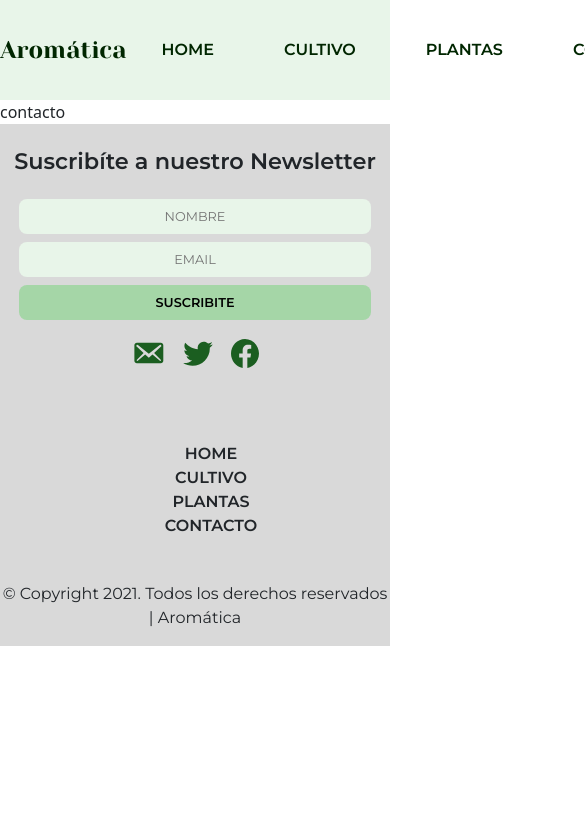
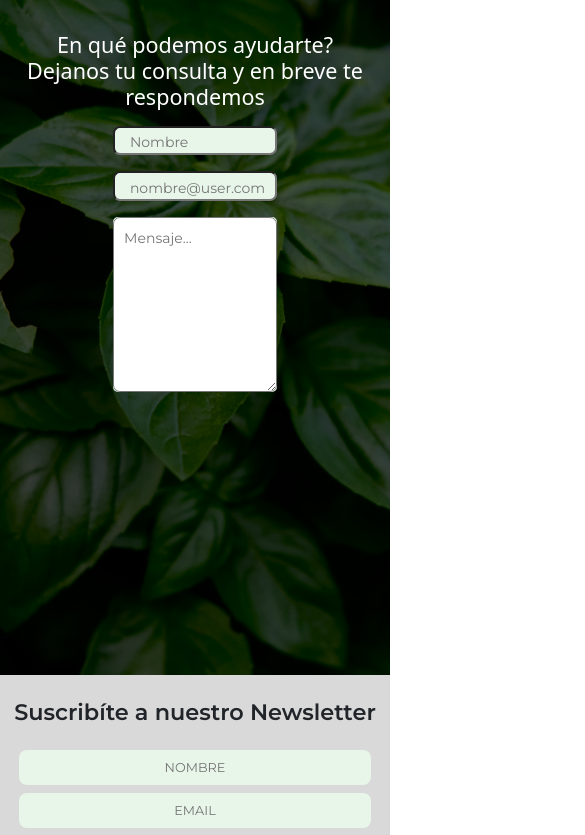
Before and after one commit to BrajhanLop/AromaticsApp, a React (Vite) app: page /contacto in a window 390 px wide. Shown: the top 835 px of the page, 585 px wide, since content can reach past the window. Built offline with nearby package versions, Linux system fonts and the light colour scheme.

Commit message:
corregir estructura

```diff
--- /dev/null
+++ b/src/components/styles/contacto.css
@@ -0,0 +1,120 @@
+form{
+    font-family: "Montserrat";
+    font-size: 14px;
+    display: flex;
+    flex-direction: column;
+    align-items: center;
+    width: 60%;
+}
+.contactContainer{
+    display: flex;
+    align-items: center;
+    flex-direction: column;
+    background-image: url(../../images/Fondo_Contacto.png);
+    background-position: center center;
+    background-attachment: fixed;
+    background-size: cover;
+    height: 80vh;
+}
+
+.contactTitle{
+    color: white;
+    text-align: center;
+    padding-top: 2rem;
+}
+
+.formContact{
+    display: flex;
+    justify-content: center;
+    width: 40%;
+}
+
+.input{
+    margin: 1rem 0.5rem;
+    width: 100%;
+    padding: 0.5rem;
+    border-radius: 7px;
+    text-align: start;
+}
+.textArea{
+    display: flex;
+    justify-content: center;
+    width: 100%;
+    margin: 0 3rem;
+}
+.inputText{
+
+    padding-left: 0.5rem;
+    padding: 0.5rem 2rem;
+    border-radius: 7px;
+    text-align: start;
+    width: 40%;
+}
+
+@media (max-width: 360px) {
+    .formContact{
+       flex-direction: column;
+       align-items: center;
+    }
+    .input{
+        width: 78%;
+        margin: 0.5rem 0.5rem;
+        padding-left: 0.5rem;
+    }
+    .input::placeholder{
+        text-align: start;
+        padding-left: 0%;
+    }
+    .textArea{
+        width: 70%;
+        align-items: center;
+        margin-top: 0.5rem;
+    }
+    form{
+        display: flex;
+        flex-direction: column;
+        align-items: center;
+    }
+ }
+
+
+@media (max-width: 992px) {
+    .formContact{
+        width: 70%;
+       flex-direction: column;
+       align-items: center;
+    }
+    .input{
+        width: 100%;
+        margin: 0.5rem 0;
+        padding: 0.3rem;
+        padding-right: 0.3rem;
+        padding-left: 0.3rem;
+        padding-bottom: 0rem;
+        border-radius: 7px;
+        text-align: start;
+        background-color: #E8F5E9;
+    }
+    .input::placeholder{
+        padding: 10px;
+    }
+    .textArea{
+        width: 70%;
+        align-items: center;
+        margin-top: 0.5rem;
+        background-color: #E8F5E9;
+        border-radius: 5px;
+    }
+    .inputText{
+        width: 100%;
+        padding-left: 0.3rem;
+        padding: 0 0.3rem;
+        max-height: 175px;
+        padding: 10px;
+    }
+    form{
+        display: flex;
+        flex-direction: column;
+        align-items: center;
+    }
+ }
--- a/src/pages/contacto/Contacto.jsx
+++ b/src/pages/contacto/Contacto.jsx
@@ -1,11 +1,34 @@
-import React from 'react';
+import React, { useState} from 'react';
+import "../../components/styles/contacto.css";
+
 
 const Contacto = () => {
+
+    const [name, setName] = useState('');
+    const [user, setUser] = useState('');
+
     return (
-        <div>
-            contacto
+        <div className='contactContainer'>
+            <h4 className='contactTitle'>En qué podemos ayudarte?
+                <br/>
+                Dejanos tu consulta y en breve te respondemos
+            </h4>
+            <form>
+                <div className='formContact'>
+                    <input type="text" className='input' name="name" value={name}
+                            onChange={(e)=>setName(e.target.value)}
+                            placeholder='Nombre'/>
+                    <input type="text" className='input' name="user" value={user}
+                            onChange={(e)=>setUser(e.target.value)}
+                            placeholder='nombre@user.com'/>
+                </div>
+                <div className='textArea'>
+                    <textarea className='inputText' name="message" cols="60" rows="10" placeholder='Mensaje...'></textarea>
+                </div>
+            </form>
         </div>
     );
 };
 
+
 export default Contacto;
--- a/src/routes/AromaticasRoutes.jsx
+++ b/src/routes/AromaticasRoutes.jsx
@@ -10,7 +10,7 @@ import Plantas from "../pages/plantas/Plantas";
 const AromaticasRoutes = () => {
   return (
     <>
-      <NavbarApp/>
+      {/* <NavbarApp/> */}
       <Routes>
         <Route path="/" element={<Home />} />
         <Route path="/plantas" element={<Plantas />} />
```
Also changed, not shown: src/images/Fondo_Contacto.png (added).
